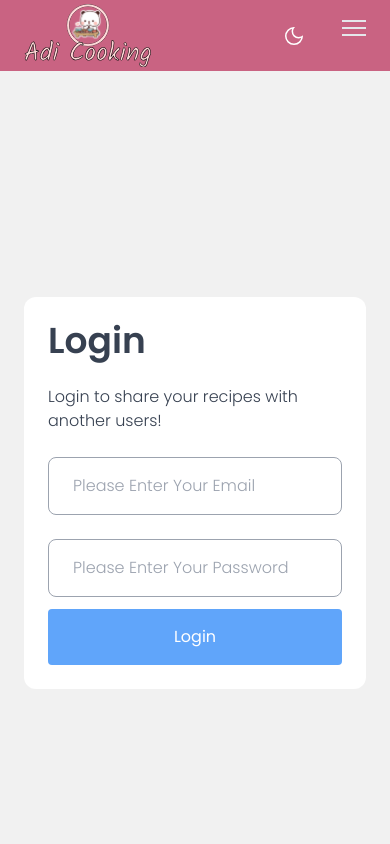
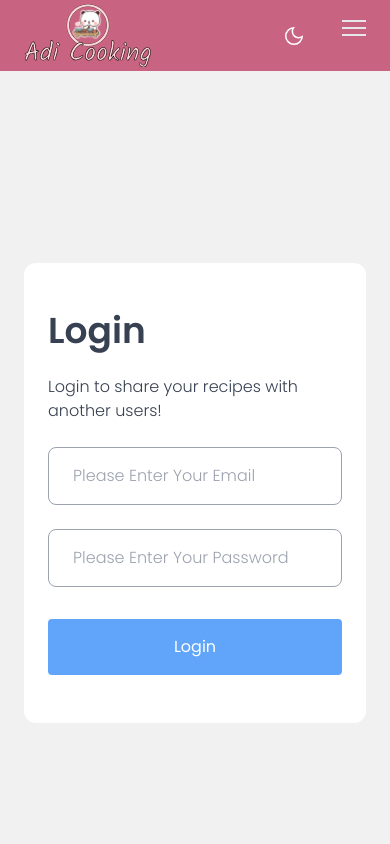
Before and after one commit to Gawc1uuu/adiCookingTS, a React (Create React App) app in the folder frontend/: page /login in a window 390 px wide. Shown: the top 844 px of the page. Built offline with nearby package versions, Linux system fonts and the light colour scheme; no server answers.

Commit message:
correcting styles

```diff
--- a/frontend/src/pages/Login.tsx
+++ b/frontend/src/pages/Login.tsx
@@ -21,7 +21,7 @@ const Login = () => {
       <div className="container max-w-5xl mx-auto flex min-h-screen items-center justify-center">
         <div className="flex justify-center max-w-4xl">
           {/* form */}
-          <div className="flex flex-col mx-4 text-left p-6 bg-white rounded-xl  md:rounded-r-none md:mx-0 dark:bg-gray-500">
+          <div className="flex flex-col mx-4 text-left px-6 py-12 bg-white rounded-xl  md:rounded-r-none md:mx-0 dark:bg-gray-500">
             <div className="space-y-6">
               <h2 className="text-4xl font-mono font-bold text-gray-700 dark:text-white">
                 Login
@@ -49,7 +49,7 @@ const Login = () => {
                 {!isLoading && (
                   <button
                     disabled={isLoading}
-                    className="bg-blue-400 px-14 py-4 mt-3 text-white rounded hover:-translate-y-0.5 w-full hover:shadow-sm transition duration-150"
+                    className="bg-blue-400 px-14 py-4 mt-8 text-white rounded hover:-translate-y-0.5 w-full hover:shadow-sm transition duration-150"
                   >
                     Login
                   </button>
@@ -57,7 +57,7 @@ const Login = () => {
                 {isLoading && (
                   <button
                     disabled={isLoading}
-                    className="flex justify-center items-center bg-blue-400 px-14 py-4 mt-3 text-white rounded hover:-translate-y-0.5 w-full hover:shadow-sm transition duration-150 bg-opacity-80"
+                    className="flex justify-center items-center bg-blue-400 px-14 py-4 mt-8 text-white rounded hover:-translate-y-0.5 w-full hover:shadow-sm transition duration-150 bg-opacity-80"
                   >
                     <ClipLoader
                       color={"white"}
```
